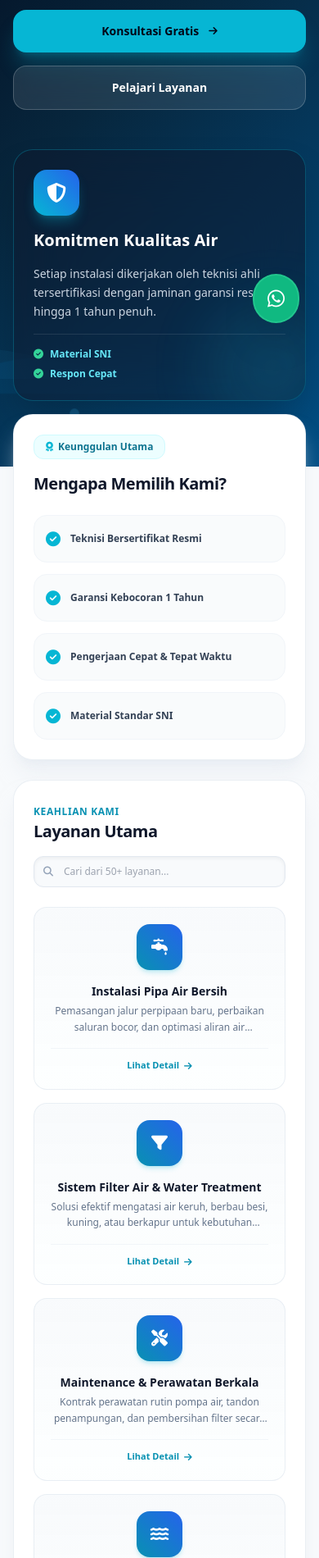
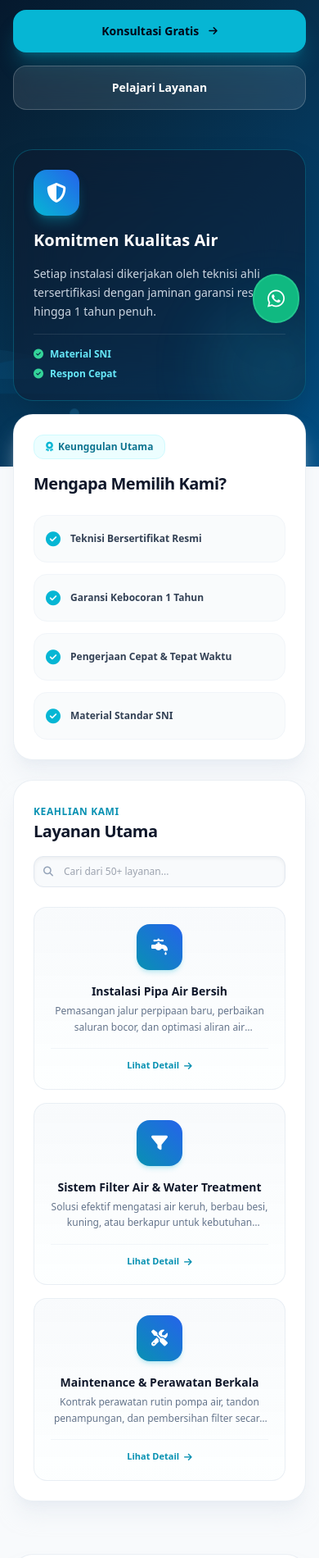
Before and after one commit to IkbalMiftahudin-Dev/cv-tri-putra-padma, a Laravel app: page / in a window 390 px wide. Shown: the part 426-2326 px from the top of the page at 82% size. Run offline with Laravel 12, Linux system fonts and the light colour scheme; data comes from the database, SQL or seed files in the repository; some libraries are stand-ins or nearby versions.

Commit message:
fix : mobile 3 card layanan utama

```diff
--- a/resources/views/welcome.blade.php
+++ b/resources/views/welcome.blade.php
@@ -245,11 +245,11 @@
                     </div>
                 </div>
 
-               <div id="services-grid" class="grid grid-cols-1 sm:grid-cols-2 md:grid-cols-2 lg:grid-cols-4 gap-4">
+          <div id="services-grid" class="grid grid-cols-1 sm:grid-cols-2 md:grid-cols-2 lg:grid-cols-4 gap-4">
     @forelse($services as $index => $service)
-        {{-- Card Layanan dibuat bisa diklik untuk memunculkan modal detail --}}
+        {{-- Jika indeks ke-3 atau lebih (card ke-4 ke atas), sembunyikan di mobile (hidden), tapi tampilkan di sm/md/lg (sm:flex atau sm:block) --}}
         <div onclick="openServiceModal('{{ addslashes($service->name) }}', '{{ addslashes($service->description) }}', '{{ $service->icon ?? 'fa-solid fa-water' }}')"
-             class="service-card bg-gradient-to-b from-slate-50 to-cyan-50/10 border border-slate-200/70 p-5 sm:p-6 rounded-2xl text-center hover:shadow-lg hover:border-cyan-500/40 transition-all group flex flex-col items-center justify-between cursor-pointer {{ $index >= 8 ? 'hidden' : '' }}"
+             class="service-card bg-gradient-to-b from-slate-50 to-cyan-50/10 border border-slate-200/70 p-5 sm:p-6 rounded-2xl text-center hover:shadow-lg hover:border-cyan-500/40 transition-all group flex-col items-center justify-between cursor-pointer {{ $index >= 3 ? 'hidden sm:flex' : 'flex' }} {{ $index >= 8 ? 'lg:hidden' : '' }}"
              data-name="{{ strtolower($service->name) }}">
 
             <div class="w-14 h-14 bg-gradient-to-tr from-cyan-600 to-blue-600 text-white rounded-2xl flex items-center justify-center text-xl mb-4 shadow-md shadow-cyan-500/20 group-hover:scale-110 transition-transform flex-shrink-0">
@@ -866,5 +866,6 @@
         }
     });
 </script>
+
 </body>
 </html>
```
